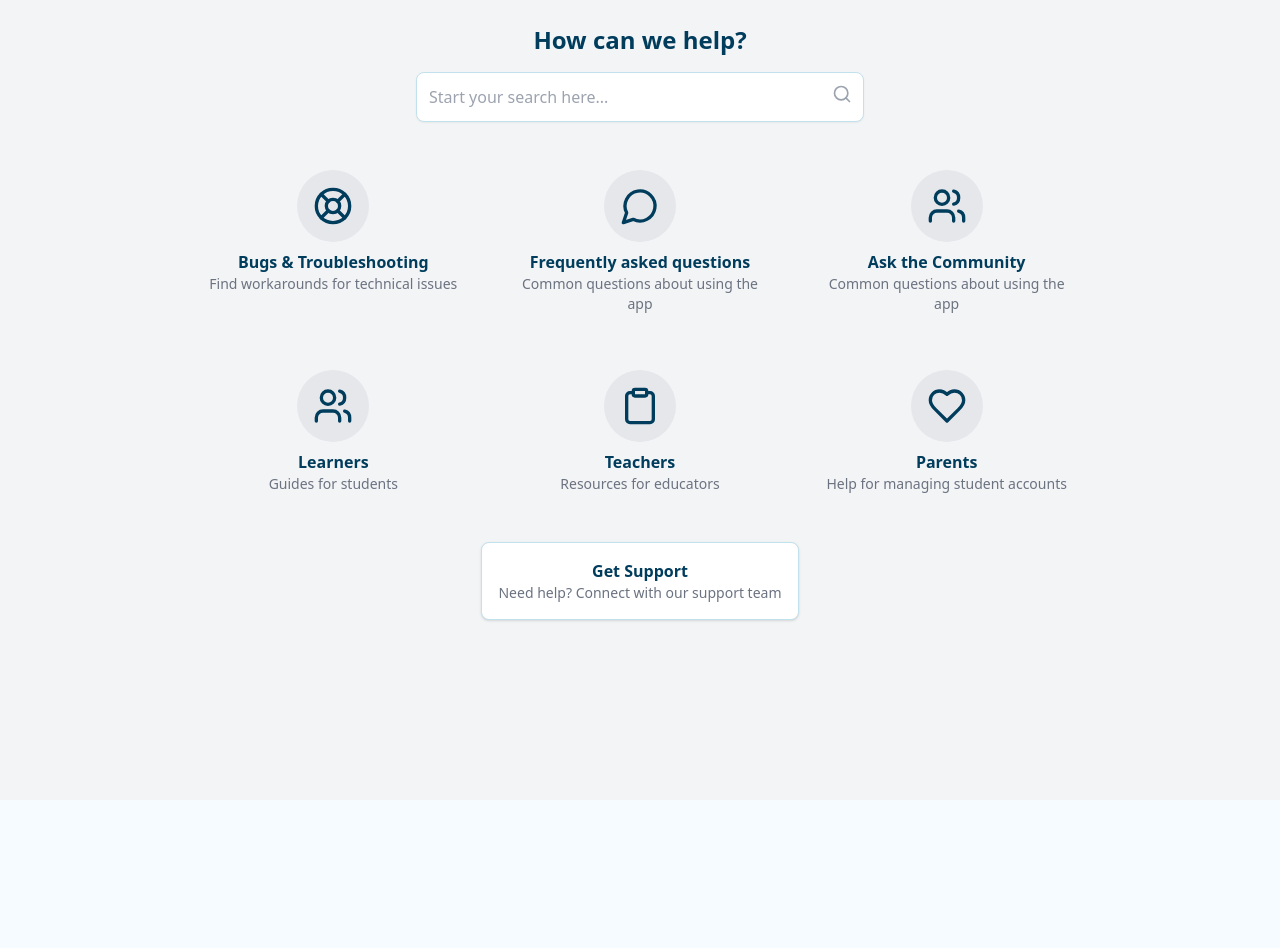
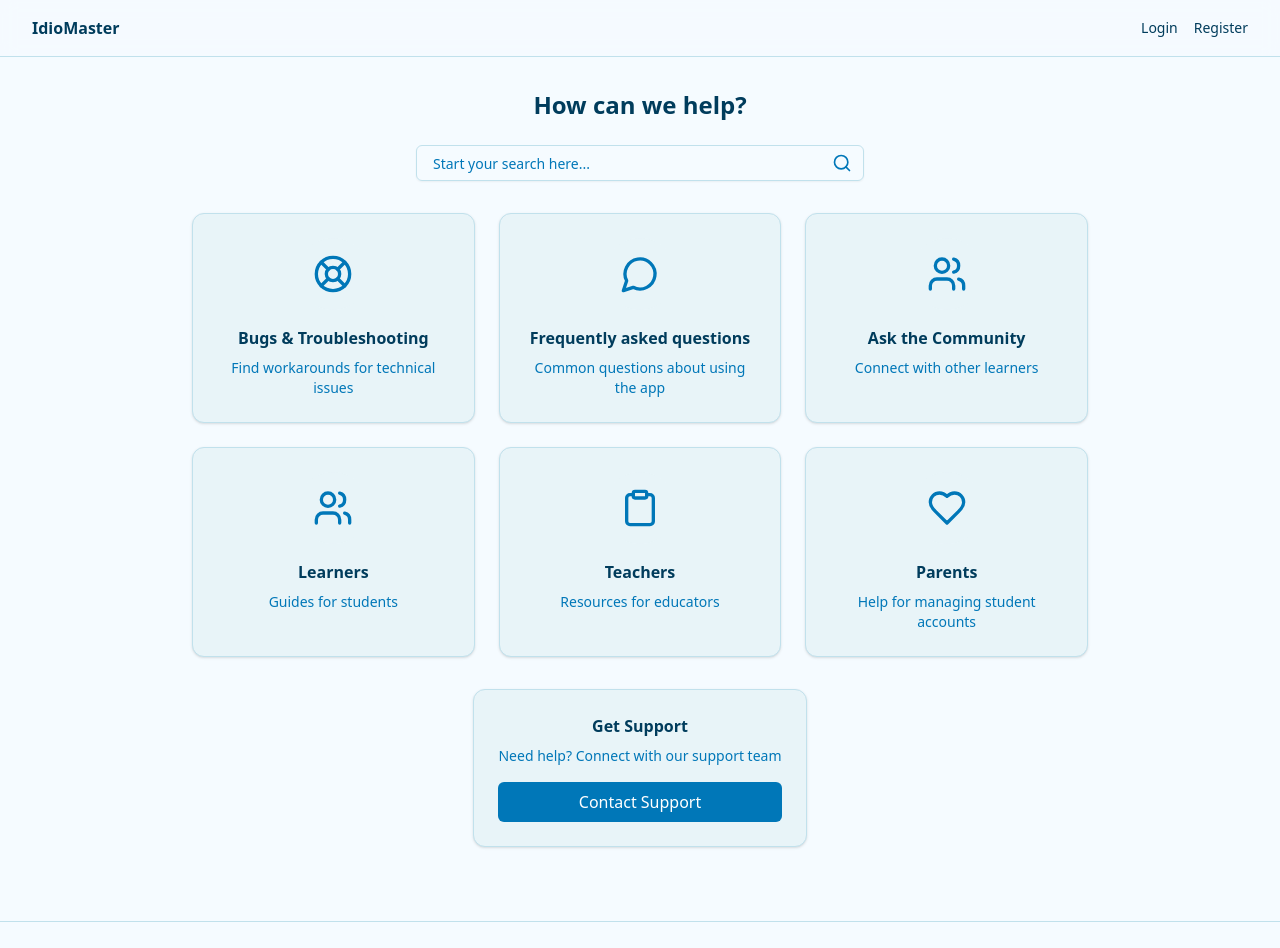
Before and after one commit to jainammshah12/Idiomaster, a Next.js app in the folder frontend/idiomaster/: page /profile/help in a window 1280 px wide. Shown: the top 948 px of the page. Before the commit the page ends 800 px from the top, so only its background shows below. Built offline with nearby package versions, Linux system fonts and the light colour scheme.

Commit message:
Fix style of help apge

```diff
--- a/frontend/idiomaster/app/profile/help/page.tsx
+++ b/frontend/idiomaster/app/profile/help/page.tsx
@@ -1,40 +1,73 @@
 import React from "react";
 import { Search, MessageCircle, Users, Clipboard, Heart, LifeBuoy } from "lucide-react";
+import { Input } from "@/components/ui/input";
+import { Card } from "@/components/ui/card";
+import Navbar from "@/components/layout/navbar";
 
 const Help = () => {
   const helpSections = [
-    { icon: <LifeBuoy size={40} />, title: "Bugs & Troubleshooting", description: "Find workarounds for technical issues" },
-    { icon: <MessageCircle size={40} />, title: "Frequently asked questions", description: "Common questions about using the app" },
-    { icon: <Users size={40} />, title: "Ask the Community", description: "Common questions about using the app" },
-    { icon: <Users size={40} />, title: "Learners", description: "Guides for students" },
-    { icon: <Clipboard size={40} />, title: "Teachers", description: "Resources for educators" },
-    { icon: <Heart size={40} />, title: "Parents", description: "Help for managing student accounts" },
+    { icon: <LifeBuoy className="text-primary" size={40} />, title: "Bugs & Troubleshooting", description: "Find workarounds for technical issues" },
+    { icon: <MessageCircle className="text-primary" size={40} />, title: "Frequently asked questions", description: "Common questions about using the app" },
+    { icon: <Users className="text-primary" size={40} />, title: "Ask the Community", description: "Connect with other learners" },
+    { icon: <Users className="text-primary" size={40} />, title: "Learners", description: "Guides for students" },
+    { icon: <Clipboard className="text-primary" size={40} />, title: "Teachers", description: "Resources for educators" },
+    { icon: <Heart className="text-primary" size={40} />, title: "Parents", description: "Help for managing student accounts" },
   ];
 
   return (
-    <div className="flex flex-col items-center bg-gray-100 min-h-screen p-6">
-      <h1 className="text-2xl font-bold mb-4">How can we help?</h1>
-      <div className="relative w-full max-w-md mb-8">
-        <input
+    <div className="flex min-h-screen flex-col">
+      <Navbar />
+      <main className="flex-1 py-8">
+        <div className="container mx-auto px-4 max-w-6xl">
+          <div className="max-w-4xl mx-auto bg-background min-h-screen">
+            <h1 className="text-2xl font-bold mb-6 text-center">How can we help?</h1>
+
+            <div className="relative w-full max-w-md mx-auto mb-8">
+              <div className="relative">
+                <Input
                   type="text"
                   placeholder="Start your search here..."
-          className="w-full p-3 border rounded-lg shadow-sm"
+                  className="w-full pl-4 pr-10"
                 />
-        <Search className="absolute right-3 top-3 text-gray-400" size={20} />
+                <Search className="absolute right-3 top-1/2 -translate-y-1/2 text-muted-foreground" size={20} />
               </div>
-      <div className="grid grid-cols-2 md:grid-cols-3 gap-6 w-full max-w-4xl">
+            </div>
+
+            <div className="grid grid-cols-2 md:grid-cols-3 gap-6 w-full">
               {helpSections.map((section, index) => (
-          <div key={index} className="flex flex-col items-center text-center p-4">
-            <div className="bg-gray-200 rounded-full p-4 mb-2">{section.icon}</div>
-            <h2 className="font-semibold">{section.title}</h2>
-            <p className="text-sm text-gray-500">{section.description}</p>
-          </div>
+                <Card
+                  key={index}
+                  className="flex flex-col items-center text-center p-6 hover:bg-accent transition-colors"
+                >
+                  <div className="bg-muted rounded-full p-4 mb-4">{section.icon}</div>
+                  <h2 className="font-semibold mb-2">{section.title}</h2>
+                  <p className="text-sm text-muted-foreground">{section.description}</p>
+                </Card>
               ))}
             </div>
-      <div className="mt-8 p-4 border rounded-lg shadow bg-white text-center max-w-sm">
-        <h2 className="font-semibold">Get Support</h2>
-        <p className="text-sm text-gray-500">Need help? Connect with our support team</p>
+
+            <div className="mt-8 flex justify-center">
+              <Card className="p-6 text-center max-w-sm">
+                <h2 className="font-semibold mb-2">Get Support</h2>
+                <p className="text-sm text-muted-foreground mb-4">Need help? Connect with our support team</p>
+                <button className="w-full bg-primary text-primary-foreground py-2 rounded-md hover:bg-primary/90 transition-colors">
+                  Contact Support
+                </button>
+              </Card>
             </div>
+          </div>
+        </div>
+      </main>
+
+      <footer className="w-full border-t py-6">
+        <div className="container mx-auto px-4 max-w-6xl flex flex-col items-center justify-center gap-4 md:flex-row md:gap-8">
+          <p className="text-center text-sm text-muted-foreground">© 2024 EduLearn. All rights reserved.</p>
+          <nav className="flex gap-4 sm:gap-6">
+            <a href="#" className="text-sm font-medium">Terms of Service</a>
+            <a href="#" className="text-sm font-medium">Privacy</a>
+          </nav>
+        </div>
+      </footer>
     </div>
   );
 };
```
Lines whose indentation alone changed are shown as unchanged.
